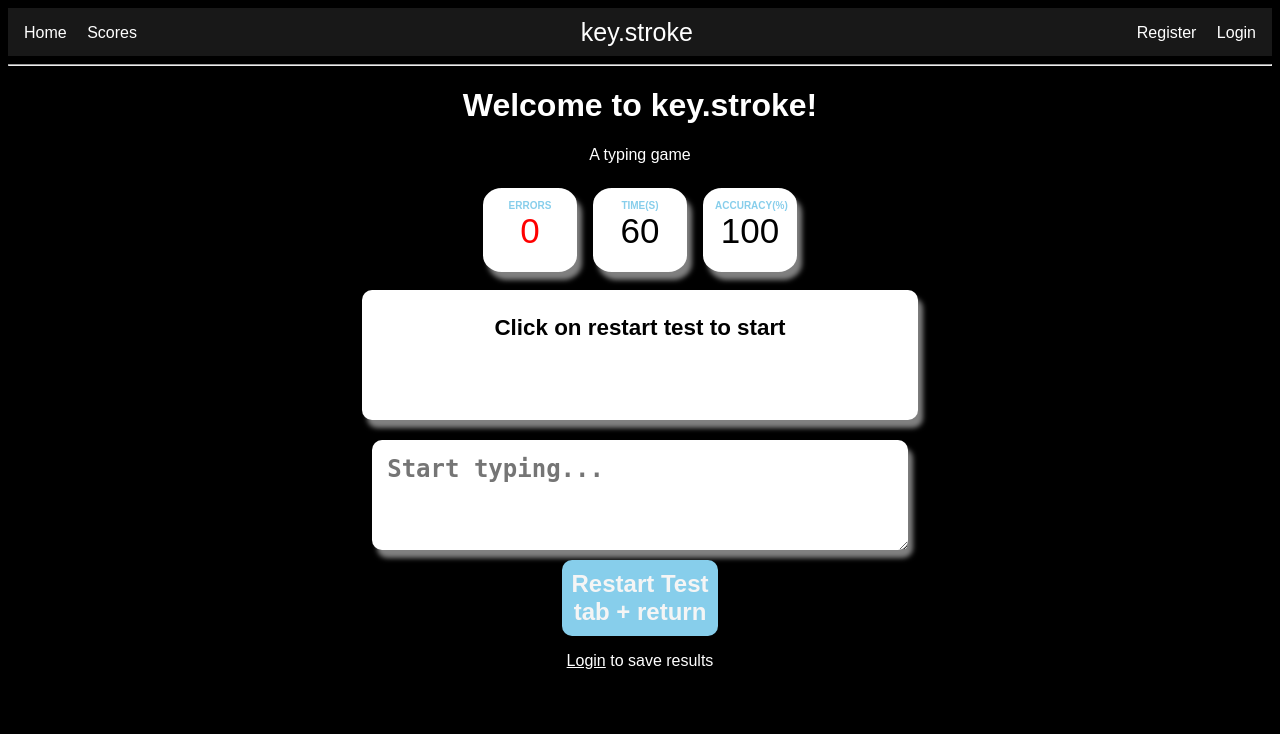
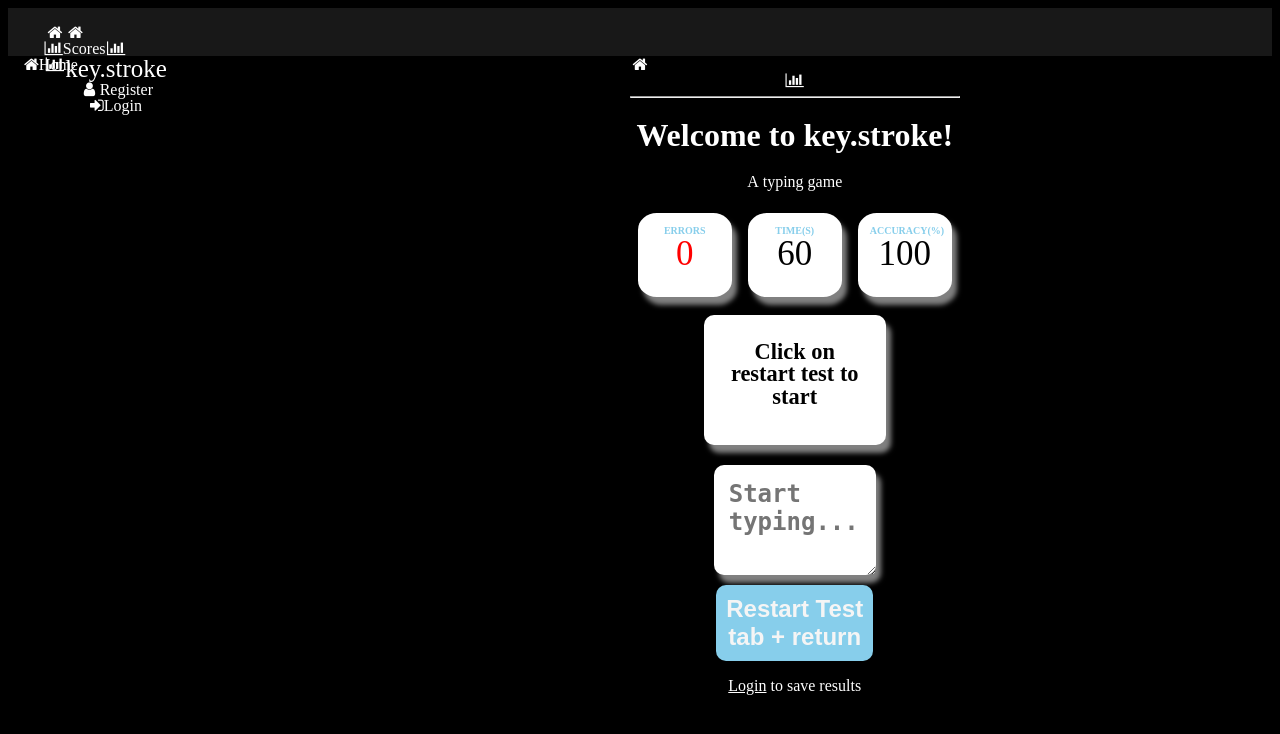
Before and after one commit to danieltobiastan/reimagined-octo-parakeet, a Flask app: page / in a window 1280 px wide. Shown: the top 734 px of the page. Run offline with Flask 2, Linux system fonts and the light colour scheme.

Commit message:
Update base.html

```diff
--- a/app/templates/base.html
+++ b/app/templates/base.html
@@ -4,23 +4,26 @@
     <meta charset="UTF-8">
     <meta name="viewport" content="width=device-width, initial-scale=1.0">
     <meta http-equiv="X-UA-Compatible" content="ie=edge">
+
+    <link rel="stylesheet" href="https://cdnjs.cloudflare.com/ajax/libs/font-awesome/4.7.0/css/font-awesome.min.css">
+
     {% block title %} {% endblock %}
     {% block head %} {% endblock %}
 </head>
 <body>
     <div class="topnav">
         <div class='topnav-left'>
-            <a href="{{ url_for('home') }}">Home</a>
-            <a href="{{ url_for('scores') }}">Scores</a>
+            <a href="{{ url_for('home') }}"><i class="fa fa-fw fa-home">Home</a>
+            <a href="{{ url_for('scores') }}"><i class="fa fa-bar-chart">Scores</a>
         </div>
         <span class="logo" style="align-self: center"><a href="{{ url_for('home') }}">key.stroke</a></span>
         <div class='topnav-right' style="margin-left: auto; order: 2">
             {% if current_user.is_anonymous %}
-                <a href="{{ url_for('register') }}">Register</a>
-                <a href="{{ url_for('login') }}">Login</a>
+                <a href="{{ url_for('register') }}"><i class="fa fa-fw fa-user"></i>Register</a>
+                <a href="{{ url_for('login') }}"><i class="fa fa-sign-in"></i>Login</a>
             {% else %}
                 <a href="{{ url_for('user', username=current_user.username) }}">{{current_user.username}}</a>
-                <a href="{{ url_for('logout') }}">Logout</a>
+                <a href="{{ url_for('logout') }}"><i class="fa fa-sign-out"></i>Logout</a>
             {% endif %}
         </div>
     </div>
```
